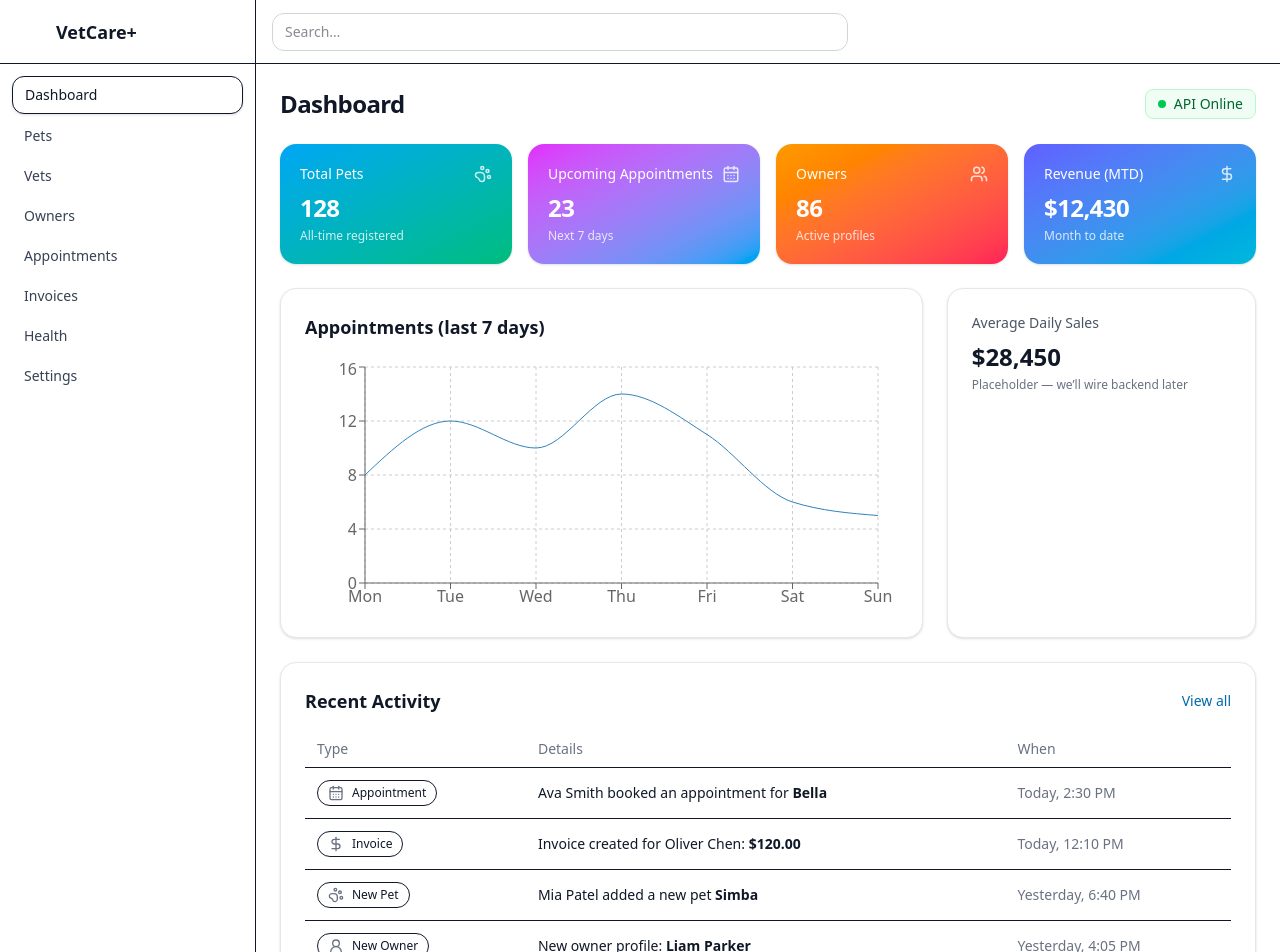
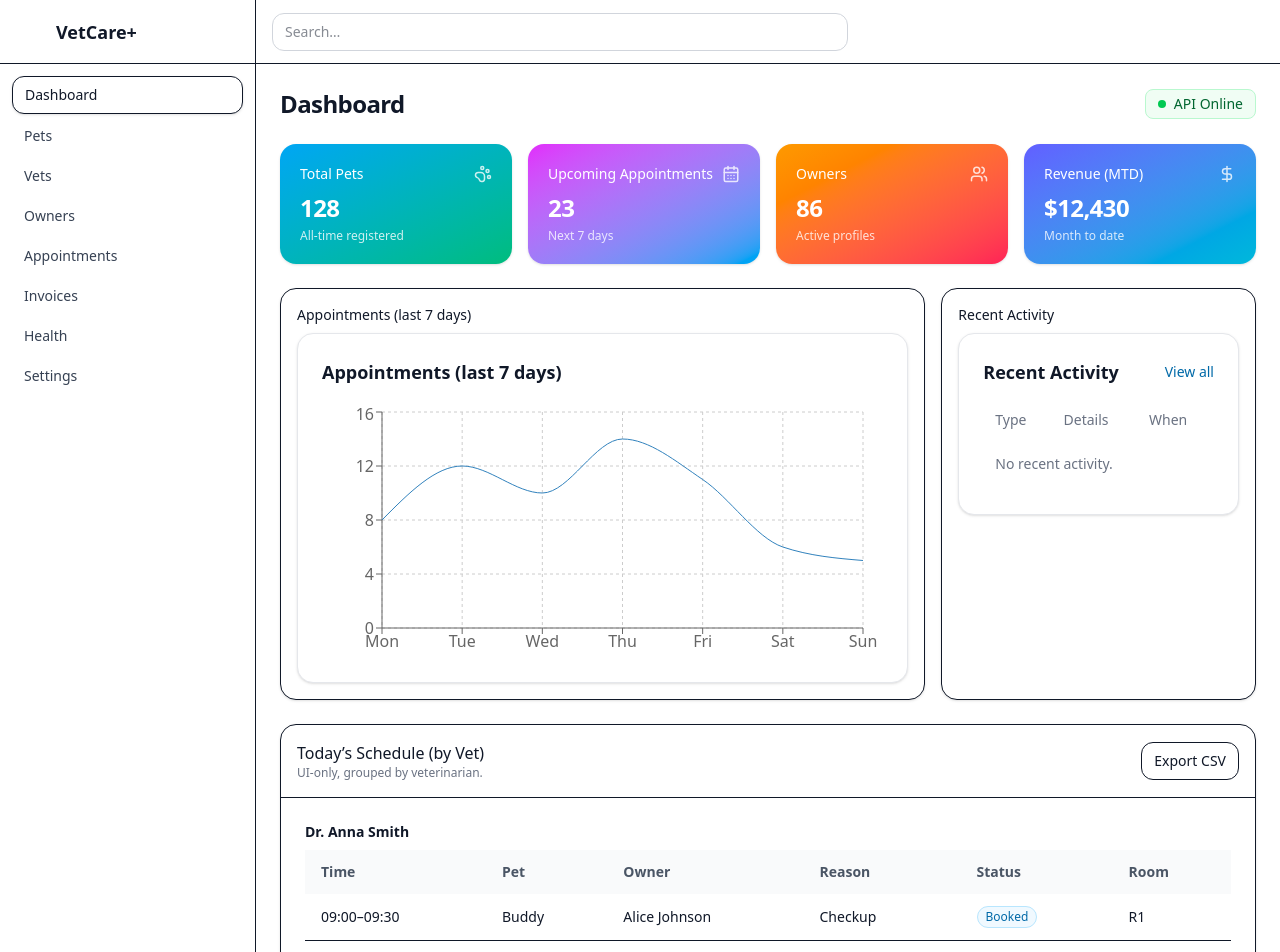
Before and after one commit to Maharshi1208/vetcareplus-2, a React (Vite) app: page /dashboard in a window 1280 px wide. Shown: the top 952 px of the page. Built offline with nearby package versions, Linux system fonts and the light colour scheme.

Commit message:
fix(dashboard): prevent RecentActivity crash with default items; keep dashboard UI intact

```diff
--- a/src/components/dashboard/RecentActivity.tsx
+++ b/src/components/dashboard/RecentActivity.tsx
@@ -24,9 +24,9 @@ function typeLabel(t: Activity["type"]) {
 }
 
 export default function RecentActivity({
-  items,
+  items = [],
 }: {
-  items: Activity[];
+  items?: Activity[];
 }) {
   return (
     <div className="rounded-2xl border border-gray-200 bg-white p-6 shadow-sm">
@@ -78,6 +78,14 @@ export default function RecentActivity({
                 <td className="px-3 py-3 text-gray-500">{row.when}</td>
               </tr>
             ))}
+
+            {items.length === 0 && (
+              <tr>
+                <td colSpan={3} className="px-3 py-4 text-sm text-gray-500">
+                  No recent activity.
+                </td>
+              </tr>
+            )}
           </tbody>
         </table>
       </div>
--- a/src/pages/Dashboard.tsx
+++ b/src/pages/Dashboard.tsx
@@ -1,22 +1,88 @@
-
-import React from "react";
+// src/pages/Dashboard.tsx
+import React, { useMemo } from "react";
 import StatCard from "../components/dashboard/StatCard";
 import RecentActivity from "../components/dashboard/RecentActivity";
 import AnalyticsLine from "../components/dashboard/AnalyticsLine";
 import { PawPrint, CalendarDays, Users, DollarSign } from "lucide-react";
 import ApiHealth from "../components/system/ApiHealth";
 
+// ---------------- UI-only mock for the new Reports block ----------------
+type ScheduleRow = {
+  id: string;
+  time: string; // e.g. "09:00–09:30"
+  pet: string;
+  owner: string;
+  vet: string;
+  reason?: string;
+  status: "Booked" | "Completed" | "Cancelled";
+  room?: string;
+};
+
+const MOCK_SCHEDULE: ScheduleRow[] = [
+  { id: "s1", time: "09:00–09:30", pet: "Buddy", owner: "Alice Johnson", vet: "Dr. Anna Smith", reason: "Checkup", status: "Booked", room: "R1" },
+  { id: "s2", time: "10:00–10:45", pet: "Misty", owner: "Alice Johnson", vet: "Dr. Brian Lee", reason: "Skin rash", status: "Completed", room: "R2" },
+  { id: "s3", time: "11:30–12:00", pet: "Kiwi",  owner: "Bob Patel",     vet: "Dr. Carla Gomez", reason: "Beak trim", status: "Cancelled", room: "R1" },
+  { id: "s4", time: "13:15–13:45", pet: "Luna",  owner: "Charlie Kim",    vet: "Dr. Brian Lee", reason: "Vaccination", status: "Booked", room: "R3" },
+  { id: "s5", time: "15:00–15:20", pet: "Milo",  owner: "Bob Patel",      vet: "Dr. Anna Smith", reason: "Follow-up", status: "Booked", room: "R2" },
+];
+
+function statusBadge(s: ScheduleRow["status"]) {
+  const map: Record<ScheduleRow["status"], string> = {
+    Booked: "border-sky-200 bg-sky-50 text-sky-700",
+    Completed: "border-emerald-200 bg-emerald-50 text-emerald-700",
+    Cancelled: "border-rose-200 bg-rose-50 text-rose-700",
+  };
+  return (
+    <span className={`inline-flex items-center rounded-full border px-2 py-0.5 text-xs ${map[s]}`}>
+      {s}
+    </span>
+  );
+}
 
 export default function Dashboard() {
+  // group schedule by vet (UI-only)
+  const groupedByVet = useMemo(() => {
+    const m = new Map<string, ScheduleRow[]>();
+    for (const r of MOCK_SCHEDULE) {
+      if (!m.has(r.vet)) m.set(r.vet, []);
+      m.get(r.vet)!.push(r);
+    }
+    return Array.from(m.entries()); // [ [vet, rows[]], ... ]
+  }, []);
+
+  // simple CSV export (UI-only)
+  function exportCSV() {
+    const headers = ["Time", "Vet", "Pet", "Owner", "Reason", "Status", "Room"];
+    const lines = [headers.join(",")];
+    for (const r of MOCK_SCHEDULE) {
+      const row = [
+        r.time, r.vet, r.pet, r.owner, r.reason ?? "", r.status, r.room ?? "",
+      ]
+        .map((v) => `"${String(v).replaceAll('"', '""')}"`)
+        .join(",");
+      lines.push(row);
+    }
+    const csv = lines.join("\n");
+    const blob = new Blob([csv], { type: "text/csv;charset=utf-8" });
+    const url = URL.createObjectURL(blob);
+    const a = document.createElement("a");
+    a.href = url;
+    a.download = `dashboard_schedule_${new Date().toISOString().slice(0,10)}.csv`;
+    document.body.appendChild(a);
+    a.click();
+    a.remove();
+    URL.revokeObjectURL(url);
+  }
+
   return (
     <div className="space-y-6">
-      {/* Header + API health (UI-only) */}
+      {/* Header + API health (kept AND enhanced) */}
       <div className="flex items-center justify-between">
         <h1 className="text-2xl font-semibold tracking-tight">Dashboard</h1>
         <ApiHealth />
       </div>
 
-   {/* 1) Top KPI cards */}
+      {/* 1) Top KPI cards (UNCHANGED: your colorful gradient StatCards) */}
       <div className="grid gap-4 sm:grid-cols-2 lg:grid-cols-4">
         <StatCard
           label="Total Pets"
@@ -51,53 +117,72 @@ export default function Dashboard() {
         />
       </div>
 
-      {/* 2) Charts row */}
-      <div className="grid gap-6 md:grid-cols-3">
-        <div className="md:col-span-2">
+      {/* 2) Your existing analytics + activity (UNCHANGED) */}
+      <div className="grid gap-4 lg:grid-cols-3">
+        <div className="rounded-2xl border bg-white p-4 shadow-sm lg:col-span-2">
+          <div className="mb-2 text-sm font-medium">Appointments (last 7 days)</div>
           <AnalyticsLine />
         </div>
-
-        <div className="rounded-2xl border border-gray-200 bg-white p-6 shadow-sm">
-          <p className="text-sm text-gray-600">Average Daily Sales</p>
-          <div className="mt-2 text-2xl font-semibold">$28,450</div>
-          <p className="mt-1 text-xs text-gray-500">
-            Placeholder — we’ll wire backend later
-          </p>
+        <div className="rounded-2xl border bg-white p-4 shadow-sm">
+          <div className="mb-2 text-sm font-medium">Recent Activity</div>
+          <RecentActivity />
         </div>
       </div>
 
-      {/* 3) Recent Activity */}
-      <RecentActivity
-        items={[
-          {
-            id: "1",
-            type: "APPOINTMENT",
-            when: "Today, 2:30 PM",
-            who: "Ava Smith",
-            pet: "Bella",
-          },
-          {
-            id: "2",
-            type: "INVOICE",
-            when: "Today, 12:10 PM",
-            who: "Oliver Chen",
-            amount: "$120.00",
-          },
-          {
-            id: "3",
-            type: "PET_ADDED",
-            when: "Yesterday, 6:40 PM",
-            who: "Mia Patel",
-            pet: "Simba",
-          },
-          {
-            id: "4",
-            type: "OWNER_ADDED",
-            when: "Yesterday, 4:05 PM",
-            who: "Liam Parker",
-          },
-        ]}
-      />
+      {/* 3) NEW: Reports block, added AFTER your original UI */}
+      <div className="rounded-2xl border bg-white shadow-sm">
+        <div className="flex items-center justify-between border-b p-4">
+          <div>
+            <h2 className="text-base font-medium">Today’s Schedule (by Vet)</h2>
+            <p className="text-xs text-gray-500">UI-only, grouped by veterinarian.</p>
+          </div>
+          <button
+            onClick={exportCSV}
+            className="rounded-xl border px-3 py-2 text-sm hover:bg-gray-50"
+            title="Download CSV (UI-only)"
+          >
+            Export CSV
+          </button>
+        </div>
+
+        <div className="p-4 sm:p-6 space-y-6">
+          {groupedByVet.map(([vet, rows]) => (
+            <div key={vet} className="space-y-2">
+              <div className="text-sm font-semibold">{vet}</div>
+              <div className="overflow-x-auto">
+                <table className="min-w-full">
+                  <thead className="bg-gray-50 text-left text-sm text-gray-600">
+                    <tr>
+                      <th className="px-4 py-3 font-semibold">Time</th>
+                      <th className="px-4 py-3 font-semibold">Pet</th>
+                      <th className="px-4 py-3 font-semibold">Owner</th>
+                      <th className="px-4 py-3 font-semibold">Reason</th>
+                      <th className="px-4 py-3 font-semibold">Status</th>
+                      <th className="px-4 py-3 font-semibold">Room</th>
+                    </tr>
+                  </thead>
+                  <tbody className="divide-y text-sm">
+                    {rows.map((r) => (
+                      <tr key={r.id} className="hover:bg-gray-50">
+                        <td className="px-4 py-3 whitespace-nowrap">{r.time}</td>
+                        <td className="px-4 py-3">{r.pet}</td>
+                        <td className="px-4 py-3">{r.owner}</td>
+                        <td className="px-4 py-3">{r.reason ?? "—"}</td>
+                        <td className="px-4 py-3">{statusBadge(r.status)}</td>
+                        <td className="px-4 py-3">{r.room ?? "—"}</td>
+                      </tr>
+                    ))}
+                  </tbody>
+                </table>
+              </div>
+            </div>
+          ))}
+
+          {groupedByVet.length === 0 && (
+            <div className="text-sm text-gray-600">No appointments scheduled today.</div>
+          )}
+        </div>
+      </div>
     </div>
   );
 }
```
